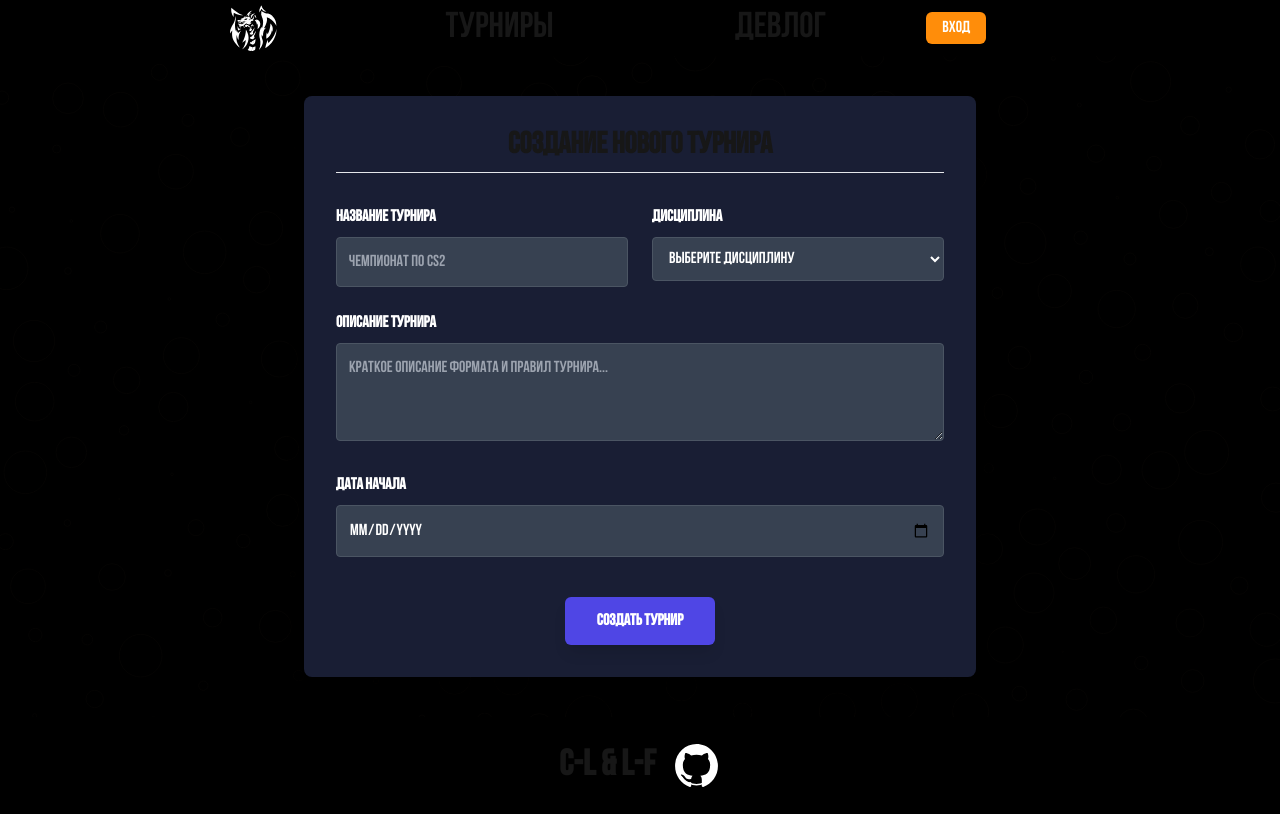
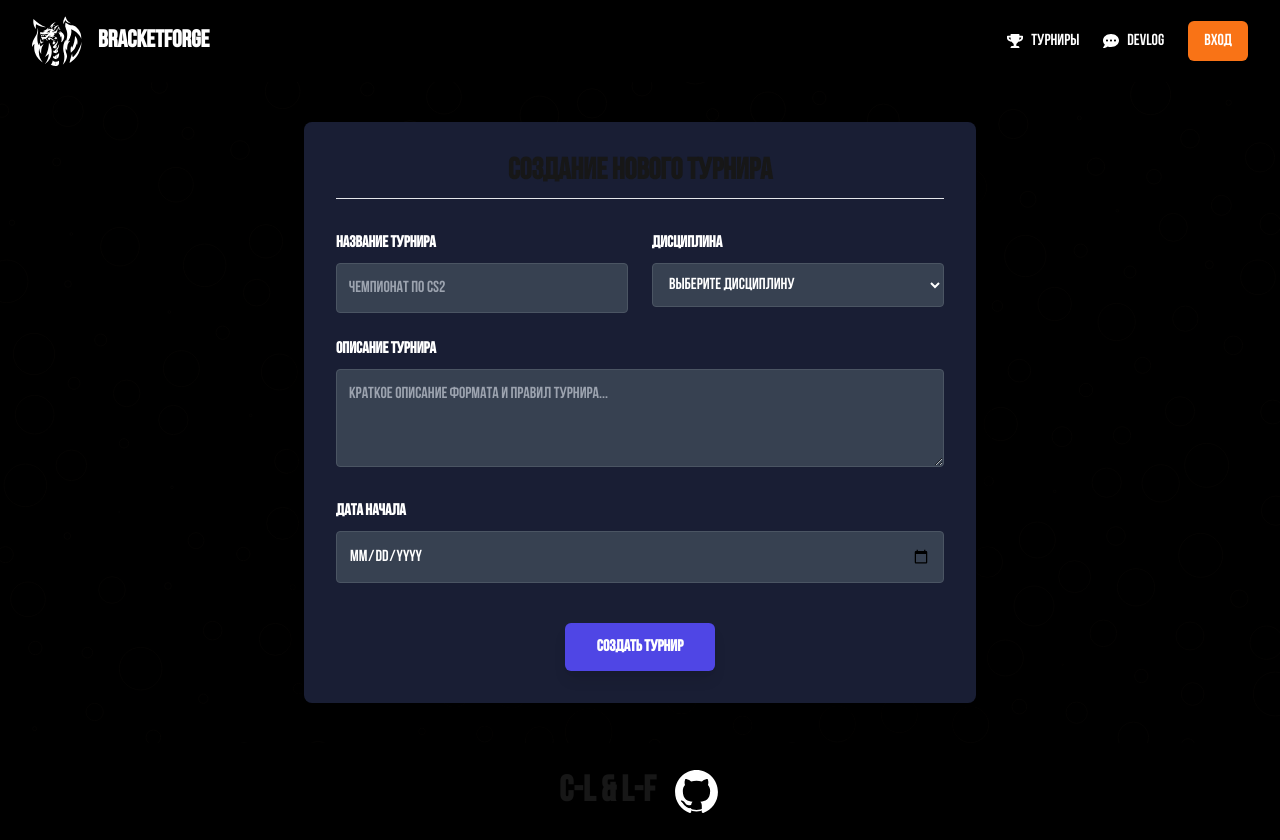
Before and after one commit to ChrolloLucii/Uni-Project, a Next.js app in the folder frontend/: page /tournamentCreation in a window 1280 px wide. Before the commit the page ends 814 px from the top, so only its background shows below. Built offline with nearby package versions, Linux system fonts and the light colour scheme.

Commit message:
Рефактор авторизации для использования Coolies, а также улучшение header для поддержки ролевой системы.

```diff
--- a/frontend/package.json
+++ b/frontend/package.json
@@ -11,9 +11,11 @@
   "dependencies": {
     "@headlessui/react": "^2.2.0",
     "framer-motion": "^12.4.11",
+    "js-cookie": "^3.0.5",
     "next": "15.1.7",
     "react": "^19.0.0",
-    "react-dom": "^19.0.0"
+    "react-dom": "^19.0.0",
+    "react-icons": "^5.5.0"
   },
   "devDependencies": {
     "@eslint/eslintrc": "^3",
--- a/frontend/src/app/dashboard/page.js
+++ b/frontend/src/app/dashboard/page.js
@@ -2,7 +2,7 @@
 import { useState, useEffect } from 'react';
 import { useRouter } from 'next/navigation';
 import { hasOrganizerAccess } from '@/utils/authUtil';
-
+import Cookies from 'js-cookie';
 export default function OrganizerDashboard() {
   const router = useRouter();
   const [inviteTokens, setInviteTokens] = useState([]);
@@ -13,7 +13,7 @@ export default function OrganizerDashboard() {
 
   // Проверка авторизации и загрузка данных
   useEffect(() => {
-    const token = localStorage.getItem('token');
+    const token = Cookies.get('token');
     if (!token || !hasOrganizerAccess(token)) {
       router.push('/login?redirect=dashboard');
       return;
@@ -61,7 +61,7 @@ export default function OrganizerDashboard() {
 
   const generateToken = () => {
     setLoading(true);
-    const token = localStorage.getItem('token');
+    const token = Cookies.get('token');
 
     fetch('http://localhost:4000/api/organizer/generate-judge-token', {
       method: 'POST',
@@ -97,7 +97,7 @@ export default function OrganizerDashboard() {
   const deleteToken = (id) => {
     if (!confirm('Вы действительно хотите удалить это приглашение?')) return;
 
-    const token = localStorage.getItem('token');
+    const token = Cookies.get('token');
 
     fetch(`http://localhost:4000/api/organizer/judge-tokens/${id}`, {
       method: 'DELETE',
--- a/frontend/src/app/judge/register/registrationForm.js
+++ b/frontend/src/app/judge/register/registrationForm.js
@@ -1,6 +1,7 @@
 "use client";
 import { useState, useEffect } from 'react';
 import { useRouter, useSearchParams } from 'next/navigation';
+import { getApiUrl } from '../../../../config/apiUrl';
 
 export default function RegistrationForm() {
   const router = useRouter();
@@ -23,8 +24,8 @@ export default function RegistrationForm() {
       setError('Недействительная ссылка приглашения');
       return;
     }
-
-    fetch(`${process.env.NEXT_PUBLIC_BACKEND_URL}/api/invites/verify-token?token=${token}`)
+    const backendUrl = getApiUrl(true);
+    fetch(`${backendUrl}/api/invites/verify-token?token=${token}`)
       .then(res => {
         if (!res.ok) throw new Error('Токен недействителен или уже использован');
         return res.json();
@@ -52,8 +53,8 @@ export default function RegistrationForm() {
   const handleSubmit = (e) => {
     e.preventDefault();
     setLoading(true);
-
-    fetch('http://localhost:4000/api/invites/register-judge', {
+    const backendUrl = getApiUrl(true);
+    fetch(`${backendUrl}/api/invites/register-judge`, {
       method: 'POST',
       headers: { 'Content-Type': 'application/json' },
       body: JSON.stringify({ token, ...formData })
--- a/frontend/src/app/login/page.js
+++ b/frontend/src/app/login/page.js
@@ -3,10 +3,10 @@ import Image from "next/image";
 import LoginForm from "../../components/loginForm";
 import CreateTournamentButton from "@/components/CreateTournamentButton";
 import Footer from "@/components/footer";
+import { Cookies } from "js-cookie";
 export default function Login() {
     const handleLogin = (token) => {
       console.log('logged in, your token:', token);
-      localStorage.setItem('token', token); //ПЕРЕДЕЛАТЬ ПОД КУКИ
     }
 
   return (
--- a/frontend/src/app/page.js
+++ b/frontend/src/app/page.js
@@ -5,14 +5,14 @@ import Body from "@/components/body";
 import Footer from "@/components/footer";
 import CreateTournamentButton from "@/components/CreateTournamentButton";
 import Link from "next/link";
-
+import Cookies from "js-cookie";
 export default function Home() {
   const [isLoggedIn, setIsLoggedIn] = useState(false);
   const [isOrganizer, setIsOrganizer] = useState(false);
 
   useEffect(() => {
-    const token = localStorage.getItem("token");
-    const userData = localStorage.getItem("user");
+    const token = Cookies.get("token");
+    const userData = Cookies.get("user");
 
     setIsLoggedIn(!!token);
 
--- a/frontend/src/components/header.js
+++ b/frontend/src/components/header.js
@@ -2,6 +2,8 @@
 import { useState, useEffect } from "react";
 import Image from "next/image";
 import Link from "next/link";
+import Cookies from 'js-cookie';
+import { FaTrophy, FaCommentDots, FaUserCircle, FaCog } from 'react-icons/fa';  // пример использования react-icons
 
 export default function Header() {
   const [isLoggedIn, setIsLoggedIn] = useState(false);
@@ -9,11 +11,9 @@ export default function Header() {
   const [username, setUsername] = useState("");
 
   useEffect(() => {
-    const token = localStorage.getItem("token");
-    const userData = localStorage.getItem("user");
-
+    const token = Cookies.get("token");
+    const userData = Cookies.get("user");
     setIsLoggedIn(!!token);
-
     if (token && userData) {
       try {
         const parsedUser = JSON.parse(userData);
@@ -25,60 +25,60 @@ export default function Header() {
     }
   }, []);
 
-
   const handleLogout = () => {
-    localStorage.removeItem("token");
-    localStorage.removeItem("user");
+    Cookies.remove("token");
+    Cookies.remove("user");
     setIsLoggedIn(false);
     setIsOrganizer(false);
     window.location.href = "/";
   };
 
   return (
-    <header>
-      <nav className="bg-black shadow-sm grid grid-cols-12 gap-6 px-[18%] h-[7vh] sticky top-0 place-items-center">
-        <Link href="/">
-          <Image
-            aria-hidden
-            src="/logo.svg"
-            alt="Window icon"
-            width={49}
-            height={49}
-          />
-        </Link>
-        <h2 className="text-4xl col-start-4 col-span-2 mx-auto">
-          Турниры
-        </h2>
-        <h2 className="text-4xl col-start-8 col-span-2 mx-auto">
-          Девлог
-        </h2>
+    <header className="bg-black w-full shadow-md">
+      <nav className="flex items-center justify-between px-8 py-4">
+        <div className="flex items-center space-x-4">
+          {/* Логотип */}
+          <Link href="/">
+            <Image src="/logo.svg" alt="Логотип" width={50} height={50} />
+          </Link>
+          {/* Слоган/Название */}
+          <div className="text-white text-2xl font-bold">
+            BracketForge
+          </div>
+        </div>
 
-        <div className="col-start-11">
+        <div className="flex items-center space-x-6">
+          {/* Меню навигации (иконки) */}
+          <Link href="/tournaments" className="flex items-center text-white hover:text-orange-500">
+            <FaTrophy className="mr-2" />
+            <span>Турниры</span>
+          </Link>
+          <Link href="/devlog" className="flex items-center text-white hover:text-orange-500">
+            <FaCommentDots className="mr-2" />
+            <span>Devlog</span>
+          </Link>
+
           {isLoggedIn ? (
-            <div className="flex items-center space-x-2">
-              <span className="text-white text-md">{username}</span>
-
+            <div className="flex items-center space-x-4">
+              <div className="flex items-center text-white">
+                <FaUserCircle className="mr-2" />
+                <span>{username}</span>
+              </div>
               {isOrganizer && (
-                <Link
-                  href="/dashboard"
-                  className="px-3 py-1 bg-[#1c223a] hover:bg-[#151827] rounded text-white text-sm"
-                >
-                  Панель
+                <Link href="/dashboard" className="flex items-center text-white hover:text-orange-500">
+                  <FaCog className="mr-2" />
+                  <span>Панель управления</span>
                 </Link>
               )}
-
               <button
                 onClick={handleLogout}
-                className="px-3 py-1 bg-[#e1523d] hover:bg-red-700 rounded text-white text-sm"
+                className="flex items-center text-white hover:text-red-500"
               >
-                Выход
+                <span>Выход</span>
               </button>
             </div>
           ) : (
-            <Link
-              href="/login"
-              className="px-4 py-2 bg-[#FF8D0A] hover:bg-[#f5dbbe] hover:text-black text-white rounded-md"
-            >
+            <Link href="/login" className="px-4 py-2 bg-orange-500 hover:bg-orange-600 rounded-md text-white">
               Вход
             </Link>
           )}
--- a/frontend/src/components/loginForm.js
+++ b/frontend/src/components/loginForm.js
@@ -2,6 +2,7 @@
 import {useState} from 'react';
 import {useRouter} from 'next/navigation';
 import { getApiUrl } from '../../config/apiUrl';
+import Cookies from 'js-cookie'
 export default function LoginForm({onLogin}){
     const [userName, setUserName] = useState('');
     const [password, setPassword] = useState('');
@@ -22,8 +23,8 @@ export default function LoginForm({onLogin}){
 
             if (res.status === 200) {
                 const data = await res.json();
-                localStorage.setItem('token', data.token);
-                localStorage.setItem('user', JSON.stringify(data.user));
+                Cookies.set('token', data.token, { expires: 1, secure: true, sameSite: 'strict' });
+                Cookies.set('user', JSON.stringify(data.user), { expires: 1, secure: true, sameSite: 'strict' });
 
                 // Используем onLogin вместо setLoggedIn
                 if (onLogin) onLogin(data.token);
--- a/frontend/src/utils/authUtil.js
+++ b/frontend/src/utils/authUtil.js
@@ -1,3 +1,4 @@
+import Cookies from 'js-cookie';
 export default function decodeToken(token){
     try {
         const base64Url = token.split('.')[1];
@@ -18,7 +19,7 @@ export default function decodeToken(token){
 
 export async function hasOrganizerAccess(){
     try {
-        const token = localStorage.getItem('token');
+        const token = Cookies.get('token');
         if (!token) return false;
 
         // Проверяем доступ через API
```
Also changed, not shown: 1 other file (tests, documents, lock files or other folders).
